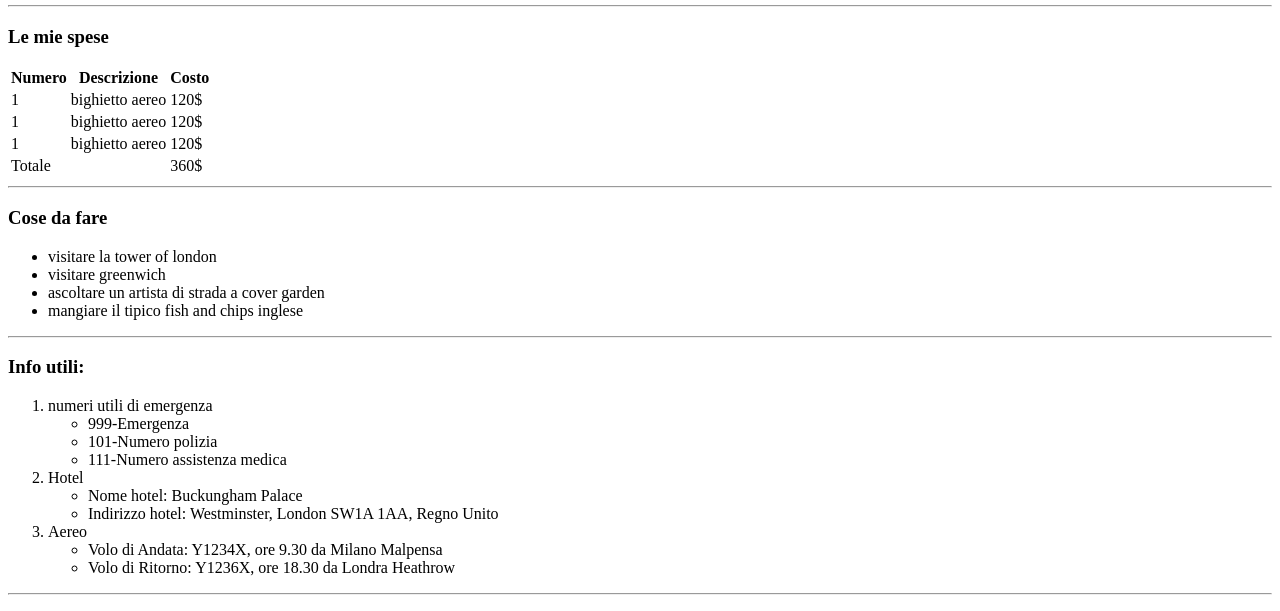
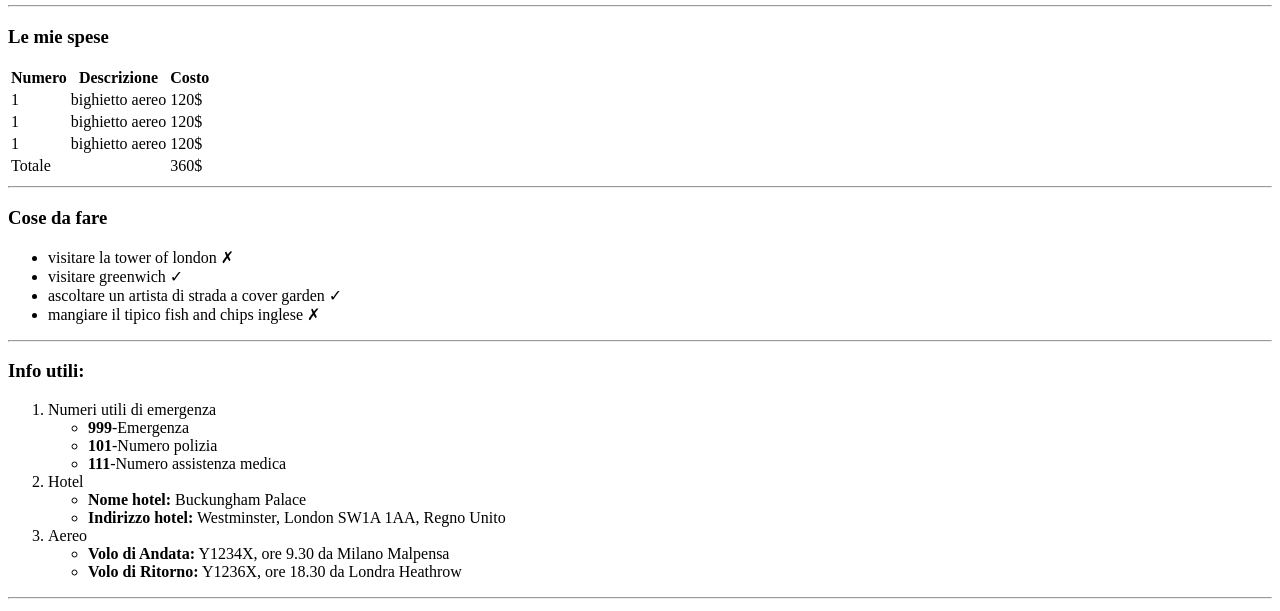
Before and after one commit to AlexLosciale/html-london-trip, a plain HTML site: page index.html in a window 1280 px wide. Shown: the part 101-712 px from the top of the page. Drawn offline with Linux system fonts and the light colour scheme.

Commit message:
add:finish

```diff
--- a/index.html
+++ b/index.html
@@ -6,11 +6,13 @@
         <title>Document</title>
     </head>
     <body>
+        <!--inizio pagina-->
         <h1>Il mio Viaggio a Londra</h1>
         <img src="./img/pexels-bill-emrich-230794-0.jpg" alt="1">
         <img src="./img/pexels-bill-emrich-230794-1.jpg" alt="2">
         <img src="./img/pexels-bill-emrich-230794-2.jpg" alt="3">
         <hr>
+        <!--prima tabella-->
         <h3>Le mie spese</h3>
         <table>
             <tr>
@@ -40,39 +42,43 @@
             </tr>
         </table>
         <hr>
+        <!--prima lista-->
         <h3>Cose da fare</h3>
         <ul>
-            <li>visitare la tower of london</li>
-            <li>visitare greenwich</li>
-            <li>ascoltare un artista di strada a cover garden</li>
-            <li>mangiare il tipico fish and chips inglese</li>
+            <li>visitare la tower of london &#10007;</li>
+            <li>visitare greenwich &#10003;</li>
+            <li>ascoltare un artista di strada a cover garden &#10003;</li>
+            <li>mangiare il tipico fish and chips inglese &#10007;</li>
         </ul>
         <hr>
+        <!--seconda tabella-->
         <h3>Info utili:</h3>
         <ol>
-            <li>numeri utili di emergenza
+            <li>Numeri utili di emergenza
                 <ul>
-                    <li>999-Emergenza</li>
-                    <li>101-Numero polizia</li>
-                    <li>111-Numero assistenza medica</li>
+                    <li><strong>999</strong>-Emergenza</li>
+                    <li><strong>101</strong>-Numero polizia</li>
+                    <li><strong>111</strong>-Numero assistenza medica</li>
                 </ul>
             </li>
             <li>Hotel
                 <ul>
-                    <li>Nome hotel: Buckungham Palace</li>
-                    <li>Indirizzo hotel: Westminster, London SW1A 1AA, Regno Unito</li>
+                    <li><strong>Nome hotel:</strong> Buckungham Palace</li>
+                    <li><strong>Indirizzo hotel:</strong> Westminster, London SW1A 1AA, Regno Unito</li>
                 </ul>
             </li>
             <li>Aereo
                 <ul>
-                    <li>Volo di Andata: Y1234X, ore 9.30 da Milano Malpensa</li>
-                    <li>Volo di Ritorno: Y1236X, ore 18.30 da Londra Heathrow</li>
+                    <li><strong>Volo di Andata:</strong> Y1234X, ore 9.30 da Milano Malpensa</li>
+                    <li><strong>Volo di Ritorno:</strong> Y1236X, ore 18.30 da Londra Heathrow</li>
                 </ul>
             </li>
         </ol>
         <hr>
+        <!--foto finali-->
         <h3>Le foto</h3>
-        <img src="" alt="4">
-        <img src="" alt="5">
+        <img src="./img/london-400x400-compressor_0.jpg" alt="4">
+        <img src="./img/evening-tower-bridge-and-river-thames-london_u-L-P2QVZJ0.jpg" alt="5">
+        <!--fine pagina :)-->
     </body>
 </html>
```
